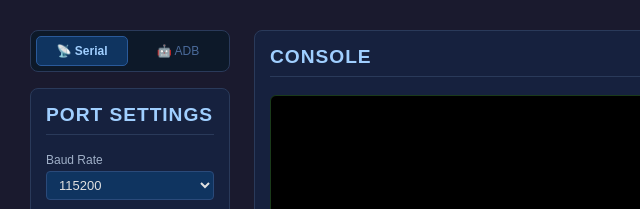
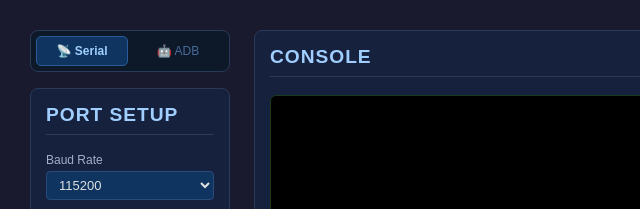
Before and after one commit to jesselin0420/minicom, a plain HTML site: page index.html in a window 1280 px wide. Shown: the top 209 px of the page, 0-640 px from the left. Drawn offline with Linux system fonts and the light colour scheme.

Commit message:
update wording

```diff
--- a/index.html
+++ b/index.html
@@ -674,7 +674,7 @@
 
     <!-- Serial Panel -->
     <div class="panel mode-panel active" id="panelSerial">
-      <h2>Port Settings</h2>
+      <h2>Port Setup</h2>
 
       <div class="input-group">
         <label for="baudRateSelect">Baud Rate</label>
```
